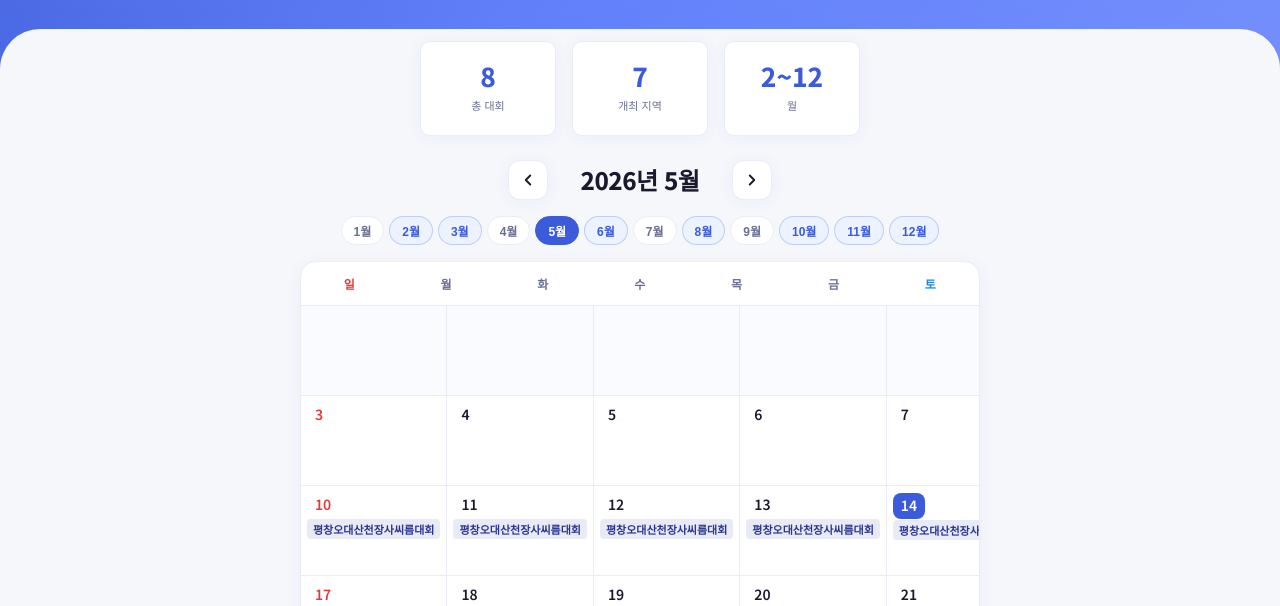
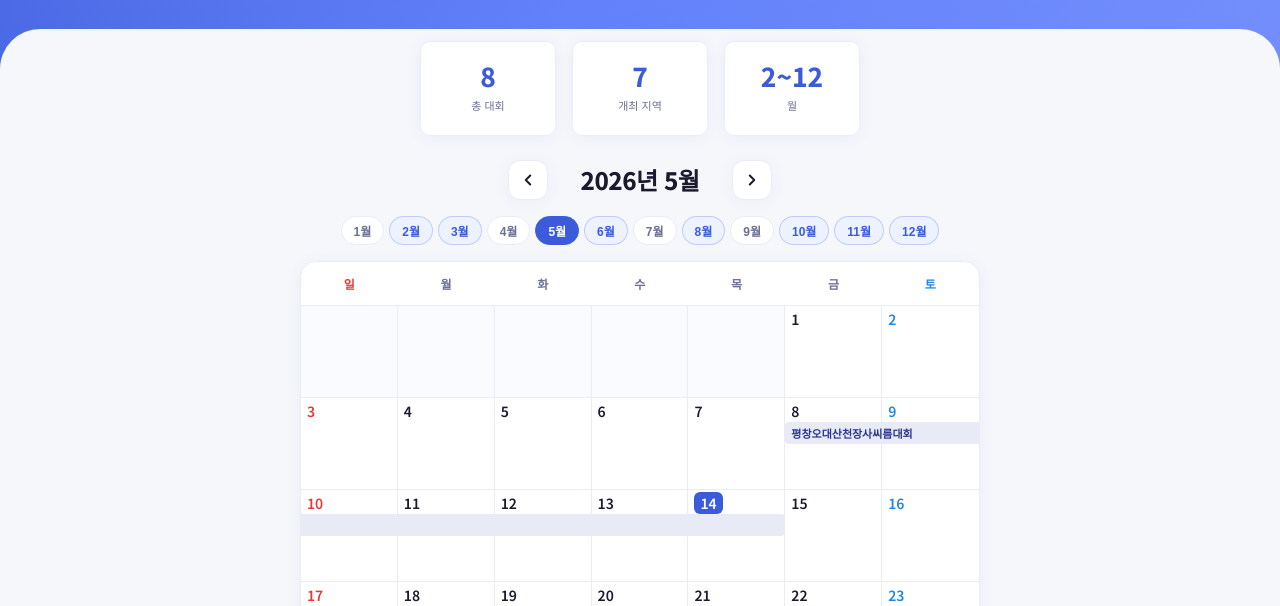
Before and after one commit to lovelhee/coding-agent-test2, a plain HTML site: page index.html in a window 1280 px wide. Shown: the part 194-800 px from the top of the page. Drawn offline with Linux system fonts and the light colour scheme.

Commit message:
이벤트 바를 대회 기간 전체에 걸쳐 연속 표시 + 셀 크기 균일화

```diff
--- a/index.html
+++ b/index.html
@@ -22,18 +22,10 @@
     --shadow-hover: 0 8px 32px rgba(59,91,219,0.12);
     --radius: 16px;
     --radius-sm: 10px;
-    --month-1: #e8f5e9; --month-1-accent: #2e7d32; --month-1-badge: #43a047;
-    --month-2: #e3f2fd; --month-2-accent: #1565c0; --month-2-badge: #1e88e5;
-    --month-3: #fce4ec; --month-3-accent: #c62828; --month-3-badge: #e53935;
-    --month-4: #fff3e0; --month-4-accent: #e65100; --month-4-badge: #fb8c00;
-    --month-5: #e8eaf6; --month-5-accent: #283593; --month-5-badge: #3f51b5;
-    --month-6: #e0f7fa; --month-6-accent: #00695c; --month-6-badge: #00897b;
-    --month-7: #fbe9e7; --month-7-accent: #bf360c; --month-7-badge: #f4511e;
-    --month-8: #f3e5f5; --month-8-accent: #6a1b9a; --month-8-badge: #8e24aa;
-    --month-9: #e8f5e9; --month-9-accent: #2e7d32; --month-9-badge: #43a047;
-    --month-10: #fff8e1; --month-10-accent: #f57f17; --month-10-badge: #fbc02d;
-    --month-11: #e3f2fd; --month-11-accent: #0d47a1; --month-11-badge: #1976d2;
-    --month-12: #efebe9; --month-12-accent: #4e342e; --month-12-badge: #6d4c41;
+    --cell-h: 80px;
+    --day-num-h: 24px;
+    --bar-h: 20px;
+    --bar-gap: 2px;
   }
 
   html { scroll-behavior: smooth }
@@ -243,67 +235,68 @@
     color: var(--text-secondary);
     letter-spacing: 0.04em;
   }
-  .calendar-weekday:first-child { color: #e53935; }
-  .calendar-weekday:last-child { color: #1e88e5; }
+  .calendar-weekday.sun { color: #e53935; }
+  .calendar-weekday.sat { color: #1e88e5; }
 
-  .calendar-days {
+  /* ── Week row: relative container for spanning bars ── */
+  .week-row {
     display: grid;
     grid-template-columns: repeat(7, 1fr);
+    position: relative;
   }
 
   .calendar-day {
-    min-height: 72px;
-    padding: 4px;
+    height: var(--cell-h);
     border-right: 1px solid var(--border);
     border-bottom: 1px solid var(--border);
     position: relative;
     transition: background 0.15s;
+    overflow: hidden;
   }
-  .calendar-day:nth-child(7n) { border-right: none; }
-  .calendar-day.empty {
-    background: #fafbfe;
-  }
+  .calendar-day:nth-child(7) { border-right: none; }
+  .calendar-day.empty { background: #fafbfe; }
   .calendar-day .day-number {
     display: block;
     font-size: 13px;
     font-weight: 600;
-    padding: 2px 6px;
+    padding: 4px 6px 0;
     line-height: 1.4;
     color: var(--text);
+    height: var(--day-num-h);
   }
-  .calendar-day:nth-child(7n+1) .day-number { color: #e53935; }
-  .calendar-day:nth-child(7n) .day-number { color: #1e88e5; }
-  .calendar-day.today .day-number {
+  .calendar-day.sun .day-number { color: #e53935; }
+  .calendar-day.sat .day-number { color: #1e88e5; }
+  .calendar-day.today .day-number span {
     background: var(--accent);
     color: #fff;
-    border-radius: 8px;
-    display: inline-block;
+    border-radius: 6px;
+    padding: 1px 6px;
   }
-  .calendar-day.has-event {
-    cursor: pointer;
-  }
-  .calendar-day.has-event:hover {
-    background: rgba(59, 91, 219, 0.03);
-  }
+  .calendar-day.has-event { cursor: pointer; }
+  .calendar-day.has-event:hover { background: rgba(59,91,219,0.03); }
 
-  /* ── Event bars on calendar day ── */
-  .event-bar {
-    display: block;
+  /* ── Spanning event bar (absolute over week row) ── */
+  .event-span {
+    position: absolute;
+    height: var(--bar-h);
+    border-radius: 4px;
     font-size: 10px;
     font-weight: 600;
-    line-height: 1.3;
-    padding: 2px 5px;
-    margin: 1px 0;
-    border-radius: 4px;
+    line-height: var(--bar-h);
+    padding: 0 6px;
     white-space: nowrap;
     overflow: hidden;
     text-overflow: ellipsis;
     cursor: pointer;
     transition: filter 0.15s;
+    z-index: 2;
+    pointer-events: auto;
   }
-  .event-bar:hover {
-    filter: brightness(0.92);
-  }
+  .event-span:hover { filter: brightness(0.88); }
+  .event-span.span-start { border-radius: 4px 0 0 4px; }
+  .event-span.span-end { border-radius: 0 4px 4px 0; }
+  .event-span.span-mid { border-radius: 0; }
+  .event-span.span-full { border-radius: 4px; }
 
   /* ── Event detail modal ── */
   .modal-overlay {
@@ -405,15 +398,6 @@
     margin-top: 4px;
   }
 
-  /* ── Event count indicator for months ── */
-  .month-event-count {
-    font-size: 11px;
-    font-weight: 600;
-    color: var(--text-secondary);
-    text-align: center;
-    padding: 4px 0 0;
-  }
-
   /* ── Footer ── */
   .footer {
     text-align: center;
@@ -435,17 +419,17 @@
     .stats { gap: 16px }
     .stat-chip { padding: 18px 12px }
     .stat-chip .num { font-size: 26px }
-    .calendar-day { min-height: 90px; padding: 6px; }
-    .calendar-day .day-number { font-size: 14px; padding: 3px 8px; }
-    .event-bar { font-size: 11px; padding: 3px 6px; }
+    :root { --cell-h: 92px; --bar-h: 22px; }
+    .calendar-day .day-number { font-size: 14px; }
+    .event-span { font-size: 11px; }
     .month-nav-title { font-size: 24px; min-width: 160px; }
   }
 
   /* ── Mobile compact ── */
   @media (max-width: 480px) {
-    .calendar-day { min-height: 56px; padding: 2px; }
-    .calendar-day .day-number { font-size: 11px; padding: 1px 4px; }
-    .event-bar { font-size: 9px; padding: 1px 3px; }
+    :root { --cell-h: 62px; --bar-h: 16px; --day-num-h: 20px; }
+    .calendar-day .day-number { font-size: 11px; padding: 2px 4px 0; }
+    .event-span { font-size: 8px; padding: 0 3px; }
     .calendar-weekday { font-size: 11px; padding: 10px 2px; }
     .month-nav-title { font-size: 18px; min-width: 120px; }
     .modal-card { border-radius: 14px; }
@@ -530,80 +514,22 @@
 (function() {
   'use strict';
 
-  // ── Event data ──
-  const events = [
-    {
-      title: '위더스제약 2026 태안설날장사씨름대회',
-      startMonth: 2, startDay: 12,
-      endMonth: 2, endDay: 18,
-      location: '충남 태안군',
-      venue: '태안종합실내체육관',
-      days: 7
-    },
-    {
-      title: '위더스제약 2026 민속씨름 단양온달장사씨름대회',
-      startMonth: 3, startDay: 22,
-      endMonth: 3, endDay: 28,
-      location: '충북 단양군',
-      venue: '단양체육관 동관',
-      days: 7
-    },
-    {
-      title: '위더스제약 2026 민속씨름 평창오대산천장사씨름대회',
-      startMonth: 5, startDay: 8,
-      endMonth: 5, endDay: 14,
-      location: '강원 평창군',
-      venue: '진부생활체육관',
-      days: 7
-    },
-    {
-      title: '위더스제약 2026 보은단오장사씨름대회 / 15회 씨름의 날',
-      startMonth: 6, startDay: 8,
-      endMonth: 6, endDay: 14,
-      location: '충북 보은군',
-      venue: '보은국민체육센터',
-      days: 7
-    },
-    {
-      title: '위더스제약 2026 민속씨름 문경오미자장사씨름대회',
-      startMonth: 8, startDay: 3,
-      endMonth: 8, endDay: 8,
-      location: '경북 문경시',
-      venue: '문경실내체육관',
-      days: 6
-    },
-    {
-      title: '위더스제약 2026 괴산추석장사씨름대회',
-      startMonth: 10, startDay: 5,
-      endMonth: 10, endDay: 11,
-      location: '충북 괴산군',
-      venue: '괴산문화체육센터',
-      days: 7
-    },
-    {
-      title: '위더스제약 2026 민속씨름 안산김홍도장사씨름대회',
-      startMonth: 10, startDay: 31,
-      endMonth: 11, endDay: 6,
-      location: '경기 안산시',
-      venue: '와동체육관',
-      days: 7
-    },
-    {
-      title: '위더스제약 2026 천하장사씨름대축제',
-      startMonth: 11, startDay: 30,
-      endMonth: 12, endDay: 6,
-      location: '전남 영암군',
-      venue: '영암체육관',
-      days: 7
-    }
+  var events = [
+    { title: '위더스제약 2026 태안설날장사씨름대회', startMonth: 2, startDay: 12, endMonth: 2, endDay: 18, location: '충남 태안군', venue: '태안종합실내체육관', days: 7 },
+    { title: '위더스제약 2026 민속씨름 단양온달장사씨름대회', startMonth: 3, startDay: 22, endMonth: 3, endDay: 28, location: '충북 단양군', venue: '단양체육관 동관', days: 7 },
+    { title: '위더스제약 2026 민속씨름 평창오대산천장사씨름대회', startMonth: 5, startDay: 8, endMonth: 5, endDay: 14, location: '강원 평창군', venue: '진부생활체육관', days: 7 },
+    { title: '위더스제약 2026 보은단오장사씨름대회 / 15회 씨름의 날', startMonth: 6, startDay: 8, endMonth: 6, endDay: 14, location: '충북 보은군', venue: '보은국민체육센터', days: 7 },
+    { title: '위더스제약 2026 민속씨름 문경오미자장사씨름대회', startMonth: 8, startDay: 3, endMonth: 8, endDay: 8, location: '경북 문경시', venue: '문경실내체육관', days: 6 },
+    { title: '위더스제약 2026 괴산추석장사씨름대회', startMonth: 10, startDay: 5, endMonth: 10, endDay: 11, location: '충북 괴산군', venue: '괴산문화체육센터', days: 7 },
+    { title: '위더스제약 2026 민속씨름 안산김홍도장사씨름대회', startMonth: 10, startDay: 31, endMonth: 11, endDay: 6, location: '경기 안산시', venue: '와동체육관', days: 7 },
+    { title: '위더스제약 2026 천하장사씨름대축제', startMonth: 11, startDay: 30, endMonth: 12, endDay: 6, location: '전남 영암군', venue: '영암체육관', days: 7 }
   ];
 
-  const YEAR = 2026;
-  const MONTH_NAMES = ['1월','2월','3월','4월','5월','6월','7월','8월','9월','10월','11월','12월'];
-  const WEEKDAYS = ['일','월','화','수','목','금','토'];
+  var YEAR = 2026;
+  var MONTH_NAMES = ['1월','2월','3월','4월','5월','6월','7월','8월','9월','10월','11월','12월'];
+  var WEEKDAYS = ['일','월','화','수','목','금','토'];
 
-  // Month color map
-  const monthColors = {
+  var monthColors = {
     1:  { bg: '#e8f5e9', accent: '#2e7d32', badge: '#43a047' },
     2:  { bg: '#e3f2fd', accent: '#1565c0', badge: '#1e88e5' },
     3:  { bg: '#fce4ec', accent: '#c62828', badge: '#e53935' },
@@ -618,65 +544,51 @@
     12: { bg: '#efebe9', accent: '#4e342e', badge: '#6d4c41' }
   };
 
-  let currentMonth = new Date().getMonth(); // 0-based
+  var currentMonth = 1;
 
-  // Check if a month has events
   function monthHasEvents(m) {
-    const month1 = m + 1; // 1-based
+    var month1 = m + 1;
     return events.some(function(e) {
       return (e.startMonth === month1 || e.endMonth === month1) ||
              (e.startMonth < month1 && e.endMonth > month1);
     });
   }
 
-  // Get events for a specific month
   function getEventsForMonth(m) {
-    const month1 = m + 1; // 1-based
+    var month1 = m + 1;
     return events.filter(function(e) {
       return (e.startMonth === month1 || e.endMonth === month1) ||
              (e.startMonth < month1 && e.endMonth > month1);
     });
   }
 
-  // Get days in month
   function daysInMonth(year, month0) {
     return new Date(year, month0 + 1, 0).getDate();
   }
 
-  // Get first day of week (0=Sun)
   function firstDayOfMonth(year, month0) {
     return new Date(year, month0, 1).getDay();
   }
 
-  // Format date range
   function formatDateRange(e) {
-    var s = e.startMonth + '월 ' + e.startDay + '일';
-    var end = e.endMonth + '월 ' + e.endDay + '일';
-    return s + ' ~ ' + end;
+    return e.startMonth + '월 ' + e.startDay + '일 ~ ' + e.endMonth + '월 ' + e.endDay + '일';
   }
 
-  // Short event name for bar
   function shortName(title) {
-    // Extract the tournament name part after the year
     var m = title.match(/2026\s*(?:민속씨름\s*)?(.+)/);
-    if (m) return m[1];
-    return title;
+    return m ? m[1] : title;
   }
 
-  // Render month pills
   function renderPills() {
     var container = document.getElementById('monthPills');
     var html = '';
     for (var i = 0; i < 12; i++) {
-      var hasEv = monthHasEvents(i);
-      var isActive = i === currentMonth;
       var cls = 'month-pill';
-      if (hasEv) cls += ' has-event';
-      if (isActive) cls += ' active';
+      if (monthHasEvents(i)) cls += ' has-event';
+      if (i === currentMonth) cls += ' active';
       html += '<button class="' + cls + '" data-month="' + i + '">' + MONTH_NAMES[i] + '</button>';
     }
     container.innerHTML = html;
-
     container.querySelectorAll('.month-pill').forEach(function(btn) {
       btn.addEventListener('click', function() {
         currentMonth = parseInt(this.dataset.month);
@@ -685,108 +597,181 @@
     });
   }
 
-  // Render calendar
   function renderCalendar() {
     var grid = document.getElementById('calendarGrid');
     var month0 = currentMonth;
     var month1 = month0 + 1;
     var totalDays = daysInMonth(YEAR, month0);
-    var startDay = firstDayOfMonth(YEAR, month0);
-    var colors = monthColors[month1];
+    var startDow = firstDayOfMonth(YEAR, month0);
 
     var today = new Date();
     var todayDay = (today.getFullYear() === YEAR && today.getMonth() === month0) ? today.getDate() : -1;
 
-    // Get events for this month
-    var monthEvents = getEventsForMonth(month0);
+    var monthEvts = getEventsForMonth(month0);
 
-    // Build day-to-events map
-    var dayEvents = {};
-    monthEvents.forEach(function(e) {
-      var dayStart, dayEnd;
-      if (e.startMonth === month1 && e.endMonth === month1) {
-        dayStart = e.startDay;
-        dayEnd = e.endDay;
-      } else if (e.startMonth === month1 && e.endMonth > month1) {
-        dayStart = e.startDay;
-        dayEnd = totalDays;
-      } else if (e.startMonth < month1 && e.endMonth === month1) {
-        dayStart = 1;
-        dayEnd = e.endDay;
-      } else {
-        dayStart = 1;
-        dayEnd = totalDays;
-      }
-      for (var d = dayStart; d <= dayEnd; d++) {
-        if (!dayEvents[d]) dayEvents[d] = [];
-        dayEvents[d].push(e);
+    // For each event, compute its day range within this month
+    var evtRanges = [];
+    monthEvts.forEach(function(e, idx) {
+      var ds, de;
+      if (e.startMonth === month1 && e.endMonth === month1) { ds = e.startDay; de = e.endDay; }
+      else if (e.startMonth === month1 && e.endMonth > month1) { ds = e.startDay; de = totalDays; }
+      else if (e.startMonth < month1 && e.endMonth === month1) { ds = 1; de = e.endDay; }
+      else { ds = 1; de = totalDays; }
+      evtRanges.push({ event: e, dayStart: ds, dayEnd: de, idx: idx });
+    });
+
+    // Build day-to-events map for click detection
+    var dayEventsMap = {};
+    evtRanges.forEach(function(r) {
+      for (var d = r.dayStart; d <= r.dayEnd; d++) {
+        if (!dayEventsMap[d]) dayEventsMap[d] = [];
+        dayEventsMap[d].push(r.event);
       }
     });
 
+    // Build weeks: array of arrays, each inner array = 7 cells
+    var weeks = [];
+    var cells = [];
+
+    // Leading empties
+    for (var i = 0; i < startDow; i++) cells.push(null);
+    for (var d = 1; d <= totalDays; d++) cells.push(d);
+    // Trailing empties
+    while (cells.length % 7 !== 0) cells.push(null);
+
+    for (var i = 0; i < cells.length; i += 7) {
+      weeks.push(cells.slice(i, i + 7));
+    }
+
+    // For each event range, split into per-week segments
+    // Each segment: { event, colStart (0-6), colEnd (0-6), weekIdx, isStart, isEnd }
+    var weekSegments = weeks.map(function() { return []; });
+
+    evtRanges.forEach(function(r) {
+      for (var wi = 0; wi < weeks.length; wi++) {
+        var week = weeks[wi];
+        var weekDayStart = null, weekDayEnd = null;
+        var colStart = -1, colEnd = -1;
+
+        for (var ci = 0; ci < 7; ci++) {
+          var dayVal = week[ci];
+          if (dayVal !== null && dayVal >= r.dayStart && dayVal <= r.dayEnd) {
+            if (colStart === -1) { colStart = ci; weekDayStart = dayVal; }
+            colEnd = ci;
+            weekDayEnd = dayVal;
+          }
+        }
+
+        if (colStart !== -1) {
+          var isRangeStart = (weekDayStart === r.dayStart && r.event.startMonth === month1);
+          var isRangeEnd = (weekDayEnd === r.dayEnd && r.event.endMonth === month1);
+          // For cross-month events continuing from previous month
+          var isVeryStart = (weekDayStart === r.dayStart);
+          var isVeryEnd = (weekDayEnd === r.dayEnd);
+
+          weekSegments[wi].push({
+            event: r.event,
+            colStart: colStart,
+            colEnd: colEnd,
+            isStart: isVeryStart,
+            isEnd: isVeryEnd
+          });
+        }
+      }
+    });
+
+    // Render HTML
     var html = '';
 
     // Weekday headers
     html += '<div class="calendar-weekdays">';
-    WEEKDAYS.forEach(function(w) {
-      html += '<div class="calendar-weekday">' + w + '</div>';
+    WEEKDAYS.forEach(function(w, i) {
+      var cls = 'calendar-weekday';
+      if (i === 0) cls += ' sun';
+      if (i === 6) cls += ' sat';
+      html += '<div class="' + cls + '">' + w + '</div>';
     });
     html += '</div>';
 
-    // Days grid
-    html += '<div class="calendar-days">';
+    // Week rows
+    weeks.forEach(function(week, wi) {
+      html += '<div class="week-row">';
 
-    // Empty cells before first day
-    for (var i = 0; i < startDay; i++) {
-      html += '<div class="calendar-day empty"></div>';
-    }
+      // Day cells
+      week.forEach(function(dayVal, ci) {
+        var cls = 'calendar-day';
+        if (dayVal === null) cls += ' empty';
+        if (dayVal === todayDay) cls += ' today';
+        if (ci === 0) cls += ' sun';
+        if (ci === 6) cls += ' sat';
+        if (dayVal !== null && dayEventsMap[dayVal]) cls += ' has-event';
 
-    // Day cells
-    for (var d = 1; d <= totalDays; d++) {
-      var isToday = d === todayDay;
-      var hasEv = dayEvents[d] && dayEvents[d].length > 0;
-      var cls = 'calendar-day';
-      if (isToday) cls += ' today';
-      if (hasEv) cls += ' has-event';
+        html += '<div class="' + cls + '"';
+        if (dayVal !== null) html += ' data-day="' + dayVal + '"';
+        html += '>';
 
-      html += '<div class="' + cls + '">';
-      html += '<span class="day-number">' + d + '</span>';
+        if (dayVal !== null) {
+          if (dayVal === todayDay) {
+            html += '<span class="day-number"><span>' + dayVal + '</span></span>';
+          } else {
+            html += '<span class="day-number">' + dayVal + '</span>';
+          }
+        }
 
-      if (hasEv) {
-        var shown = {};
-        dayEvents[d].forEach(function(e) {
-          if (shown[e.title]) return;
-          shown[e.title] = true;
-          var evColor = monthColors[e.startMonth] || colors;
-          html += '<div class="event-bar" ' +
-            'style="background:' + evColor.bg + ';color:' + evColor.accent + ';" ' +
-            'data-event-title="' + e.title.replace(/"/g, '&quot;') + '" ' +
-            'title="' + e.title + '">' +
-            shortName(e.title) +
-            '</div>';
-        });
-      }
+        html += '</div>';
+      });
+
+      // Event span bars (absolute-positioned over the week row)
+      var segs = weekSegments[wi];
+      // Assign vertical slots to avoid overlaps
+      var slotMap = []; // array of arrays, each sub-array = one slot's occupied columns
+      segs.forEach(function(seg) {
+        var slot = -1;
+        for (var s = 0; s < slotMap.length; s++) {
+          var conflict = false;
+          for (var c = seg.colStart; c <= seg.colEnd; c++) {
+            if (slotMap[s][c]) { conflict = true; break; }
+          }
+          if (!conflict) { slot = s; break; }
+        }
+        if (slot === -1) { slot = slotMap.length; slotMap.push({}); }
+        for (var c = seg.colStart; c <= seg.colEnd; c++) slotMap[slot][c] = true;
+        seg.slot = slot;
+      });
+
+      segs.forEach(function(seg) {
+        var evColor = monthColors[seg.event.startMonth];
+        var leftPct = (seg.colStart / 7 * 100).toFixed(4);
+        var widthPct = ((seg.colEnd - seg.colStart + 1) / 7 * 100).toFixed(4);
+        var topPx = 'calc(var(--day-num-h) + ' + seg.slot + ' * (var(--bar-h) + var(--bar-gap)))';
+
+        var shapeCls = 'event-span';
+        if (seg.isStart && seg.isEnd) shapeCls += ' span-full';
+        else if (seg.isStart) shapeCls += ' span-start';
+        else if (seg.isEnd) shapeCls += ' span-end';
+        else shapeCls += ' span-mid';
+
+        var label = seg.isStart ? shortName(seg.event.title) : '';
+
+        html += '<div class="' + shapeCls + '" ' +
+          'style="left:' + leftPct + '%;width:' + widthPct + '%;top:' + topPx + ';' +
+          'background:' + evColor.bg + ';color:' + evColor.accent + ';" ' +
+          'data-event-title="' + seg.event.title.replace(/"/g, '&quot;') + '" ' +
+          'title="' + seg.event.title + '">' +
+          label +
+          '</div>';
+      });
 
       html += '</div>';
-    }
-
-    // Trailing empty cells
-    var totalCells = startDay + totalDays;
-    var remainder = totalCells % 7;
-    if (remainder > 0) {
-      for (var i = 0; i < 7 - remainder; i++) {
-        html += '<div class="calendar-day empty"></div>';
-      }
-    }
-
-    html += '</div>';
+    });
 
     grid.innerHTML = html;
     grid.style.animation = 'none';
-    grid.offsetHeight; // reflow
+    grid.offsetHeight;
     grid.style.animation = 'fadeInUp 0.35s ease both';
 
-    // Add click listeners to event bars
-    grid.querySelectorAll('.event-bar').forEach(function(bar) {
+    // Click listeners on event spans
+    grid.querySelectorAll('.event-span').forEach(function(bar) {
       bar.addEventListener('click', function(ev) {
         ev.stopPropagation();
         var title = this.dataset.eventTitle;
@@ -795,26 +780,17 @@
       });
     });
 
-    // Add click listeners to days with events
+    // Click listeners on day cells
     grid.querySelectorAll('.calendar-day.has-event').forEach(function(cell) {
       cell.addEventListener('click', function() {
-        var bar = this.querySelector('.event-bar');
-        if (bar) {
-          var title = bar.dataset.eventTitle;
-          var event = events.find(function(e) { return e.title === title; });
-          if (event) openModal(event);
-        } else {
-          // Find event for this day
-          var dayNum = parseInt(this.querySelector('.day-number').textContent);
-          if (dayEvents[dayNum] && dayEvents[dayNum].length > 0) {
-            openModal(dayEvents[dayNum][0]);
-          }
+        var dayNum = parseInt(this.dataset.day);
+        if (dayEventsMap[dayNum] && dayEventsMap[dayNum].length > 0) {
+          openModal(dayEventsMap[dayNum][0]);
         }
       });
     });
   }
 
-  // Open event detail modal
   function openModal(event) {
     var overlay = document.getElementById('modalOverlay');
     var evColor = monthColors[event.startMonth];
@@ -824,32 +800,24 @@
 
     var bodyHTML = '';
 
-    // Date
     bodyHTML += '<div class="modal-info">' +
       '<svg width="16" height="16" viewBox="0 0 24 24" fill="none" stroke="currentColor" stroke-width="2" stroke-linecap="round" stroke-linejoin="round"><rect x="3" y="4" width="18" height="18" rx="2"/><line x1="16" y1="2" x2="16" y2="6"/><line x1="8" y1="2" x2="8" y2="6"/><line x1="3" y1="10" x2="21" y2="10"/></svg>' +
       '<div class="modal-info-text"><strong>' + formatDateRange(event) + '</strong>' +
-      '<br><span class="modal-duration" style="background:' + evColor.bg + ';color:' + evColor.accent + ';">' + event.days + '일간</span></div>' +
-      '</div>';
+      '<br><span class="modal-duration" style="background:' + evColor.bg + ';color:' + evColor.accent + ';">' + event.days + '일간</span></div></div>';
 
-    // Location
     bodyHTML += '<div class="modal-info">' +
       '<svg width="16" height="16" viewBox="0 0 24 24" fill="none" stroke="currentColor" stroke-width="2" stroke-linecap="round" stroke-linejoin="round"><path d="M21 10c0 7-9 13-9 13s-9-6-9-13a9 9 0 0 1 18 0z"/><circle cx="12" cy="10" r="3"/></svg>' +
-      '<div class="modal-info-text"><strong>' + event.location + '</strong></div>' +
-      '</div>';
+      '<div class="modal-info-text"><strong>' + event.location + '</strong></div></div>';
 
-    // Venue
     bodyHTML += '<div class="modal-info">' +
       '<svg width="16" height="16" viewBox="0 0 24 24" fill="none" stroke="currentColor" stroke-width="2" stroke-linecap="round" stroke-linejoin="round"><path d="M3 9l9-7 9 7v11a2 2 0 0 1-2 2H5a2 2 0 0 1-2-2z"/><polyline points="9 22 9 12 15 12 15 22"/></svg>' +
-      '<div class="modal-info-text"><strong>' + event.venue + '</strong></div>' +
-      '</div>';
+      '<div class="modal-info-text"><strong>' + event.venue + '</strong></div></div>';
 
     document.getElementById('modalBody').innerHTML = bodyHTML;
-
     overlay.classList.add('active');
     document.body.style.overflow = 'hidden';
   }
 
-  // Close modal
   function closeModal() {
     document.getElementById('modalOverlay').classList.remove('active');
     document.body.style.overflow = '';
@@ -863,7 +831,6 @@
     if (e.key === 'Escape') closeModal();
   });
 
-  // Navigation
   document.getElementById('prevMonth').addEventListener('click', function() {
     currentMonth = (currentMonth - 1 + 12) % 12;
     render();
@@ -873,53 +840,35 @@
     render();
   });
 
-  // Touch swipe support
   (function() {
     var startX = 0;
-    var grid = document.getElementById('calendarGrid');
-    grid.addEventListener('touchstart', function(e) {
+    var gridEl = document.getElementById('calendarGrid');
+    gridEl.addEventListener('touchstart', function(e) {
       startX = e.touches[0].clientX;
     }, { passive: true });
-    grid.addEventListener('touchend', function(e) {
+    gridEl.addEventListener('touchend', function(e) {
       var diffX = e.changedTouches[0].clientX - startX;
       if (Math.abs(diffX) > 60) {
-        if (diffX > 0) {
-          currentMonth = (currentMonth - 1 + 12) % 12;
-        } else {
-          currentMonth = (currentMonth + 1) % 12;
-        }
+        currentMonth = diffX > 0 ? (currentMonth - 1 + 12) % 12 : (currentMonth + 1) % 12;
         render();
       }
     }, { passive: true });
   })();
 
-  // Keyboard navigation
   document.addEventListener('keydown', function(e) {
     if (document.getElementById('modalOverlay').classList.contains('active')) return;
-    if (e.key === 'ArrowLeft') {
-      currentMonth = (currentMonth - 1 + 12) % 12;
-      render();
-    } else if (e.key === 'ArrowRight') {
-      currentMonth = (currentMonth + 1) % 12;
-      render();
-    }
+    if (e.key === 'ArrowLeft') { currentMonth = (currentMonth - 1 + 12) % 12; render(); }
+    else if (e.key === 'ArrowRight') { currentMonth = (currentMonth + 1) % 12; render(); }
   });
 
-  // Main render
   function render() {
     document.getElementById('monthTitle').textContent = YEAR + '년 ' + MONTH_NAMES[currentMonth];
     renderPills();
     renderCalendar();
   }
 
-  // Initialize - start at earliest event month (February) or current month if in 2026
   var now = new Date();
-  if (now.getFullYear() === YEAR) {
-    currentMonth = now.getMonth();
-  } else {
-    currentMonth = 1; // February (0-based) - first event month
-  }
-
+  currentMonth = (now.getFullYear() === YEAR) ? now.getMonth() : 1;
   render();
 })();
 </script>
```
